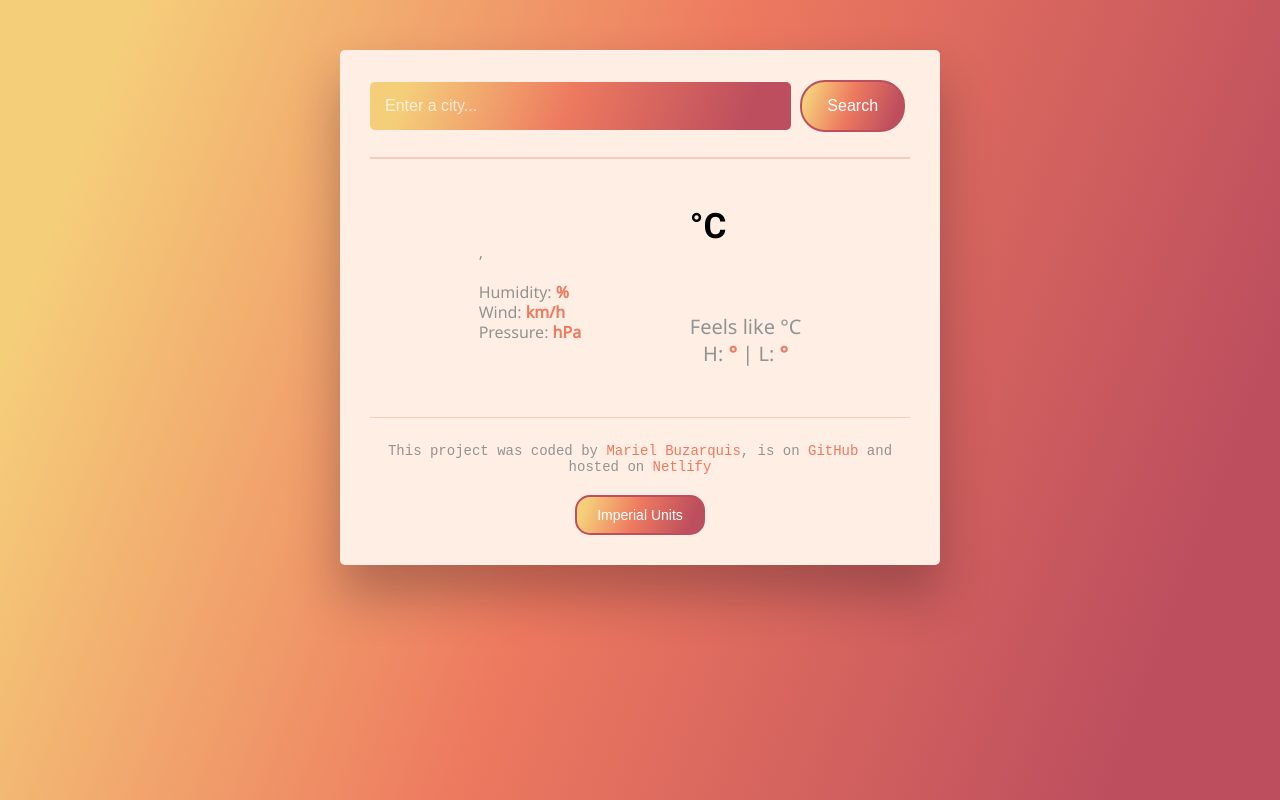
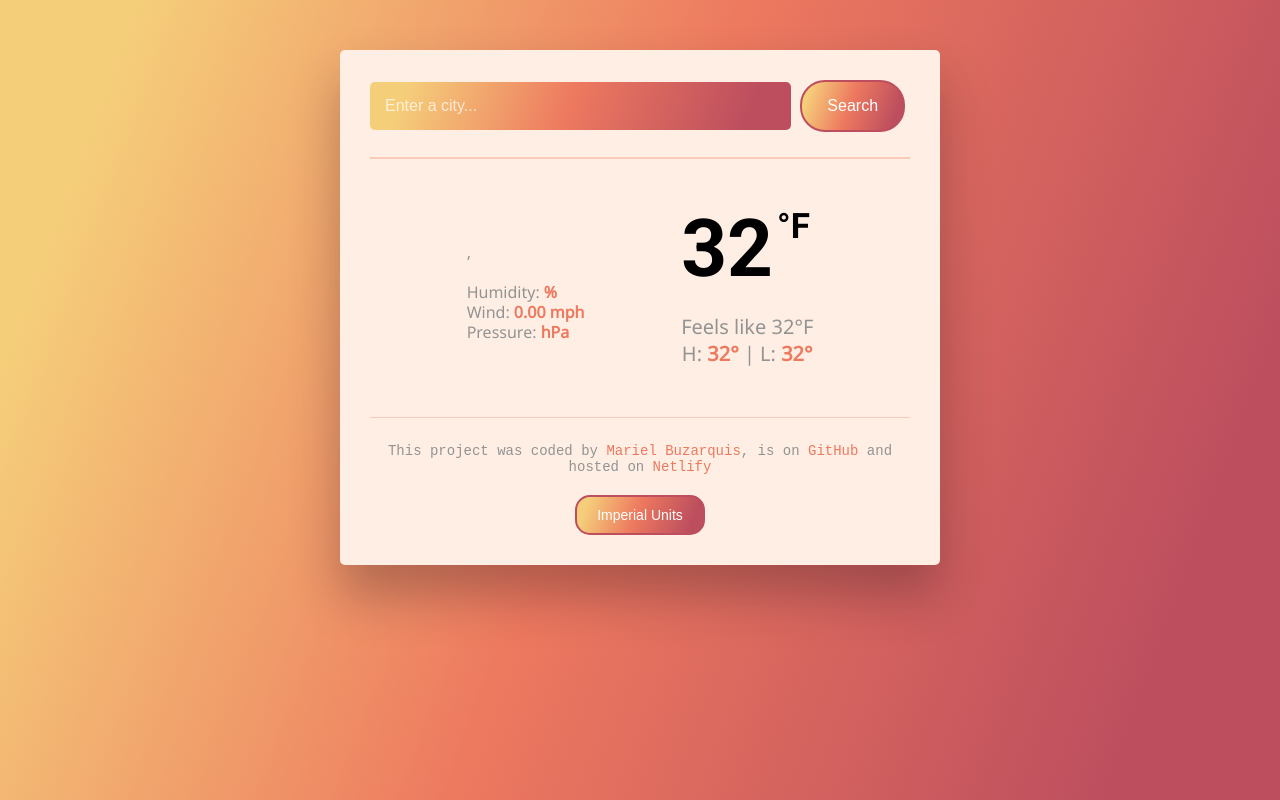
Before and after one commit to BeeMao03/maosWeather, a plain HTML site: page index.html in a window 1280 px wide. Both pictures are taken after a click on the button "Imperial Units". Drawn offline with nearby package versions, Linux system fonts and the light colour scheme; no server answers; a web font is replaced by a local one.

Commit message:
Add change units basics

```diff
--- a/index.html
+++ b/index.html
@@ -82,7 +82,7 @@
               <span
                 class="feels_like_temperature"
                 id="feels_like_temperature"></span
-              ><span id="currentTemperatureUnit">°C</span>
+              ><span id="currentTemperatureUnitSecundary">°C</span>
               <br />
               H:
               <strong class="strong-warm" id="strongElement4">
--- a/src/index.js
+++ b/src/index.js
@@ -146,4 +146,48 @@ function searchSubmit(event) {
 let searchFormElement = document.querySelector("#search_form");
 searchFormElement.addEventListener("submit", searchSubmit);
 
+function changeUnits() {
+  //Define elements
+  let temperatureNowElement = document.querySelector(
+    "#current_temperature_value"
+  );
+  let temperatureFeelsNow = document.querySelector("#feels_like_temperature");
+  let temperatureNowHigh = document.querySelector("#high_temperature");
+  let temperatureNowLow = document.querySelector("#low_temperature");
+  let windSpeedNow = document.querySelector("#windSpeed");
+  let mainUnitNow = document.querySelector("#currentTemperatureUnit");
+  let secondaryUnitNow = document.querySelector(
+    "#currentTemperatureUnitSecundary"
+  );
+  let windUnitNow = document.querySelector("#speedUnit");
+
+  //Change to imperial values
+  let temperatureNowFarenheit = Math.round(
+    (temperatureNowElement.innerHTML * 9) / 5 + 32
+  );
+  let temperatureFeelsFarenheit = Math.round(
+    (temperatureFeelsNow.innerHTML * 9) / 5 + 32
+  );
+  let temperatureHighFarenheit = Math.round(
+    (temperatureNowHigh.innerHTML * 9) / 5 + 32
+  );
+  let temperatureLowFarenheit = Math.round(
+    (temperatureNowLow.innerHTML * 9) / 5 + 32
+  );
+  let windSpeedImperial = (windSpeedNow.innerHTML / 1.609).toFixed(2);
+
+  //Change display
+  temperatureNowElement.innerHTML = temperatureNowFarenheit;
+  temperatureFeelsNow.innerHTML = temperatureFeelsFarenheit;
+  temperatureNowHigh.innerHTML = temperatureHighFarenheit;
+  temperatureNowLow.innerHTML = temperatureLowFarenheit;
+  windSpeedNow.innerHTML = windSpeedImperial;
+  mainUnitNow.innerHTML = "°F";
+  secondaryUnitNow.innerHTML = "°F";
+  windUnitNow.innerHTML = "mp";
+}
+
+let imperialUnitsButton = document.querySelector("#unitButton");
+imperialUnitsButton.addEventListener("click", changeUnits);
+
 searchCity("Asunción");
```
